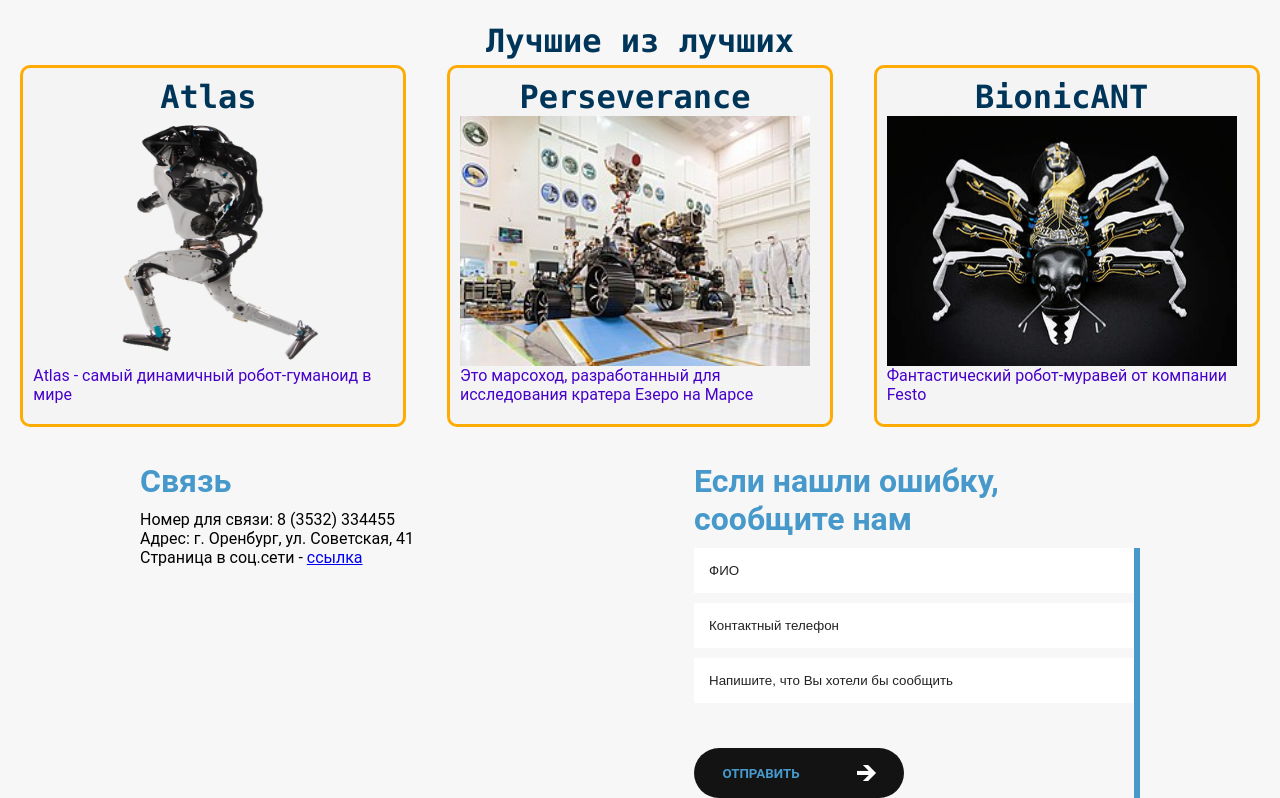
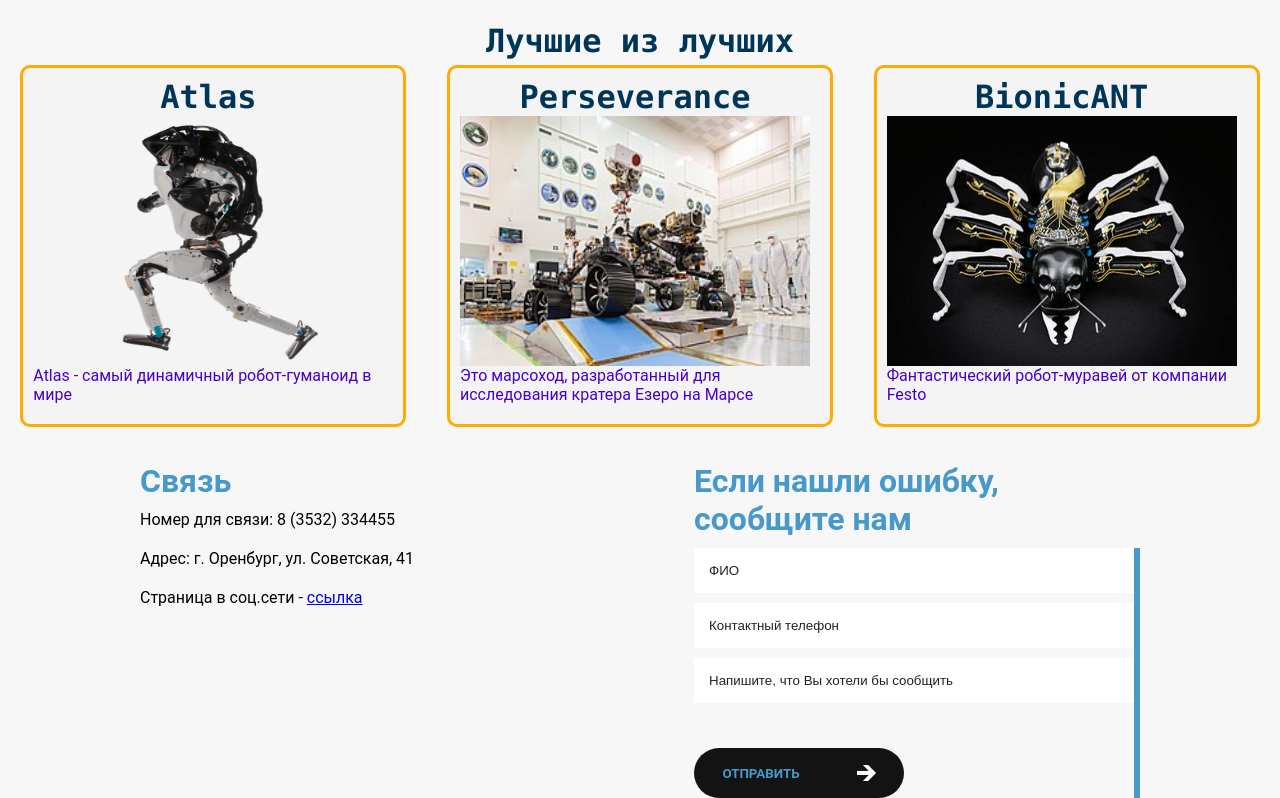
Before and after one commit to Adapdoid56/Adaptoid56.github.io, a plain HTML site: page index.html in a window 1280 px wide. Shown: the part 1163-1961 px from the top of the page. Drawn offline with Linux system fonts and the light colour scheme.

Commit message:
Update SMP.css

```diff
--- a/SMP.css
+++ b/SMP.css
@@ -251,3 +251,7 @@ input[type="text"] {
 .robot a {
 	text-decoration: none;
 }
+
+.us p {
+	margin-bottom: 20px;
+}
```
